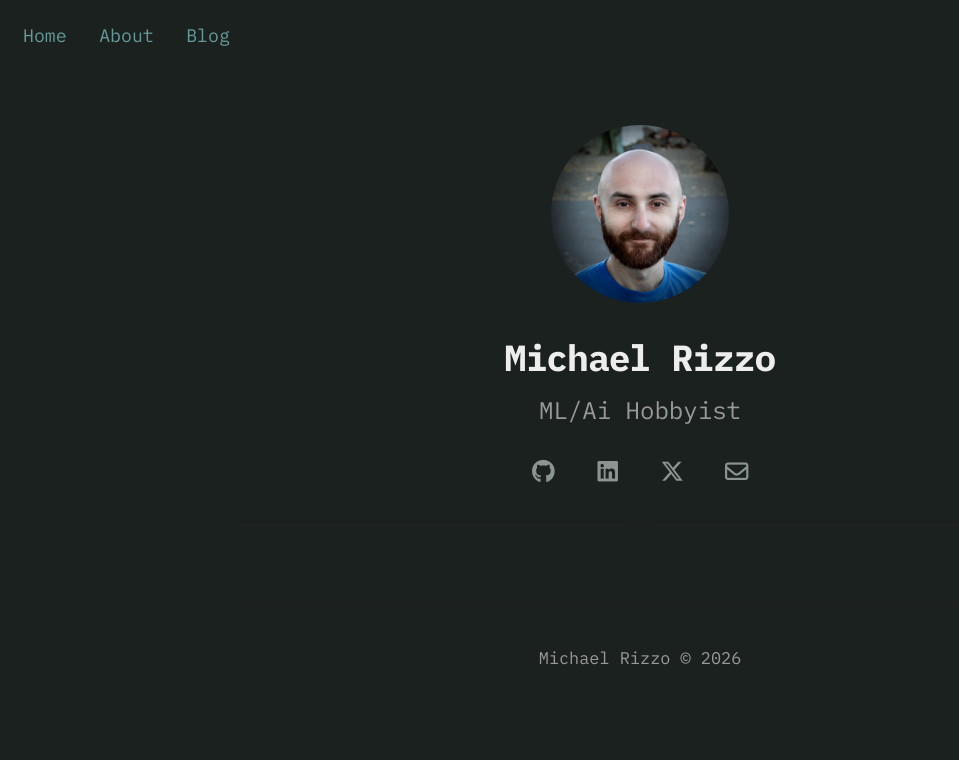
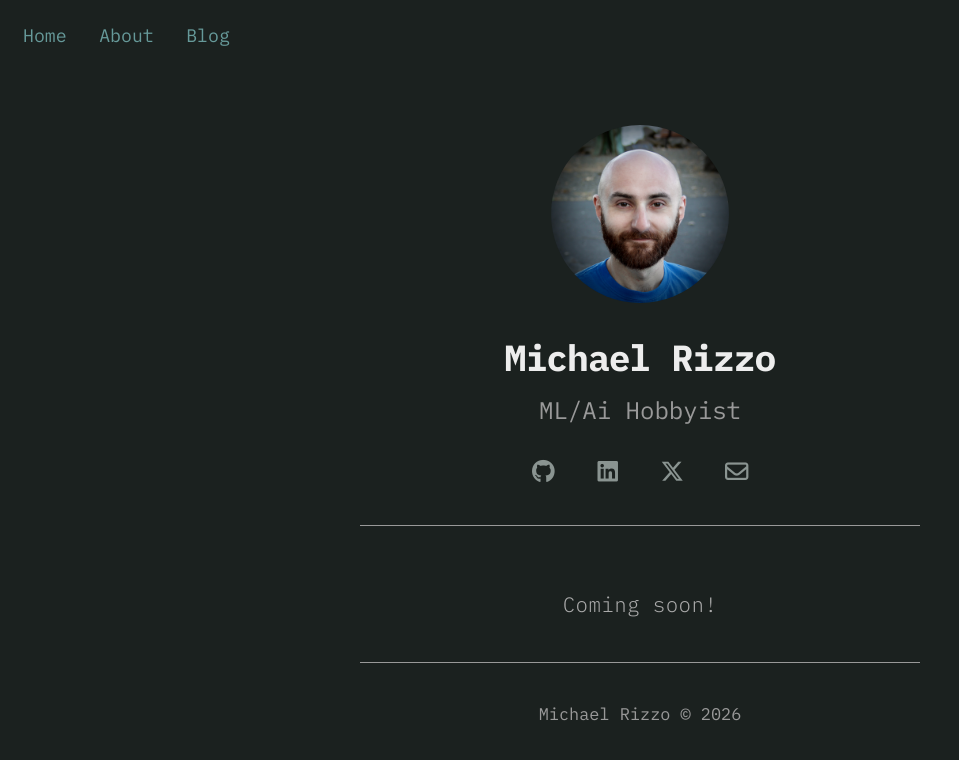
Before and after one commit to MikeRizzo/mikerizzo.github.io, a Jekyll site: the page built from projects.html, in a window 1280 px wide. Shown: the top 760 px of the page, without its empty margins (0-959 px from the left). Built offline with Jekyll 4.4.1, drawn with Linux system fonts in a browser that asks for light colours; nearby versions of some CDN libraries.

Commit message:
Updated about.md,changed bio and Projects placeholders, modified gray dividers colors
Assisted-By: Claude Opus 4.8 <noreply@anthropic.com>

```diff
--- a/_config.yml
+++ b/_config.yml
@@ -55,7 +55,7 @@ authors:
 # do you want a larger site? change the option below
 # options: [normal, large] | default: normal
 # normal = 560px / large = 810px
-width: large
+width: normal
 
 # if you don't need projects, comment the *projects* configs below
 projects: true
--- a/_sass/components/footer.sass
+++ b/_sass/components/footer.sass
@@ -1,5 +1,5 @@
 .footer-main
-    border-top: 1px solid $epsilon
+    border-top: 1px solid $gama
     padding: 40px 0
     margin: 40px 0 0
     font-size: 1.3rem
--- a/_sass/pages/home-blog-projects.sass
+++ b/_sass/pages/home-blog-projects.sass
@@ -4,24 +4,10 @@
     margin-top: 125px
 
     > .list
-        border-top: 1px solid $epsilon
+        border-top: 1px solid $gama
         margin-top: 30px
         padding-top: 40px
         position: relative
-
-        &:before
-            display: block
-            content: " "
-            width: 7px
-            height: 7px
-            border: $epsilon 1px solid
-            position: absolute
-            top: -5px
-            left: 50%
-            margin-left: -5px
-            background: $omega
-            box-shadow: $omega 0 0 0 5px
-            border-radius: 3px
 
 .home > .list,
 .blog > .list,
--- a/projects.html
+++ b/projects.html
@@ -2,17 +2,18 @@
 layout: page
 title: Projects
 ---
+{% assign projects = site.posts | where_exp: "post", "post.projects and post.hidden != true" %}
 <section class="list">
-    {% for post in site.posts %}
-        {% if post.projects %}
-            {% if post.hidden != true %}
+    {% if projects.size == 0 %}
+        <p class="text-center">Coming soon!</p>
+    {% else %}
+        {% for post in projects %}
             <div class="item {% if post.star %}star{% endif %}">
                 <a class="url" href="{% if post.externalLink %}{{ post.externalLink }}{% else %}{{ site.url }}{{ post.url }}{% endif %}">
                     <aside><time datetime="{{ post.date | date:"%d-%m-%Y" }}">{{ post.date | date: "%b %d %Y" }}</time></aside>
                     <h3 class="title">{{ post.title }}</h3>
                 </a>
             </div>
+        {% endfor %}
     {% endif %}
-        {% endif %}
-    {% endfor %}
 </section>
```
Also changed, not shown: about.md (+4 -13 lines). Lines whose indentation alone changed are shown as unchanged.
